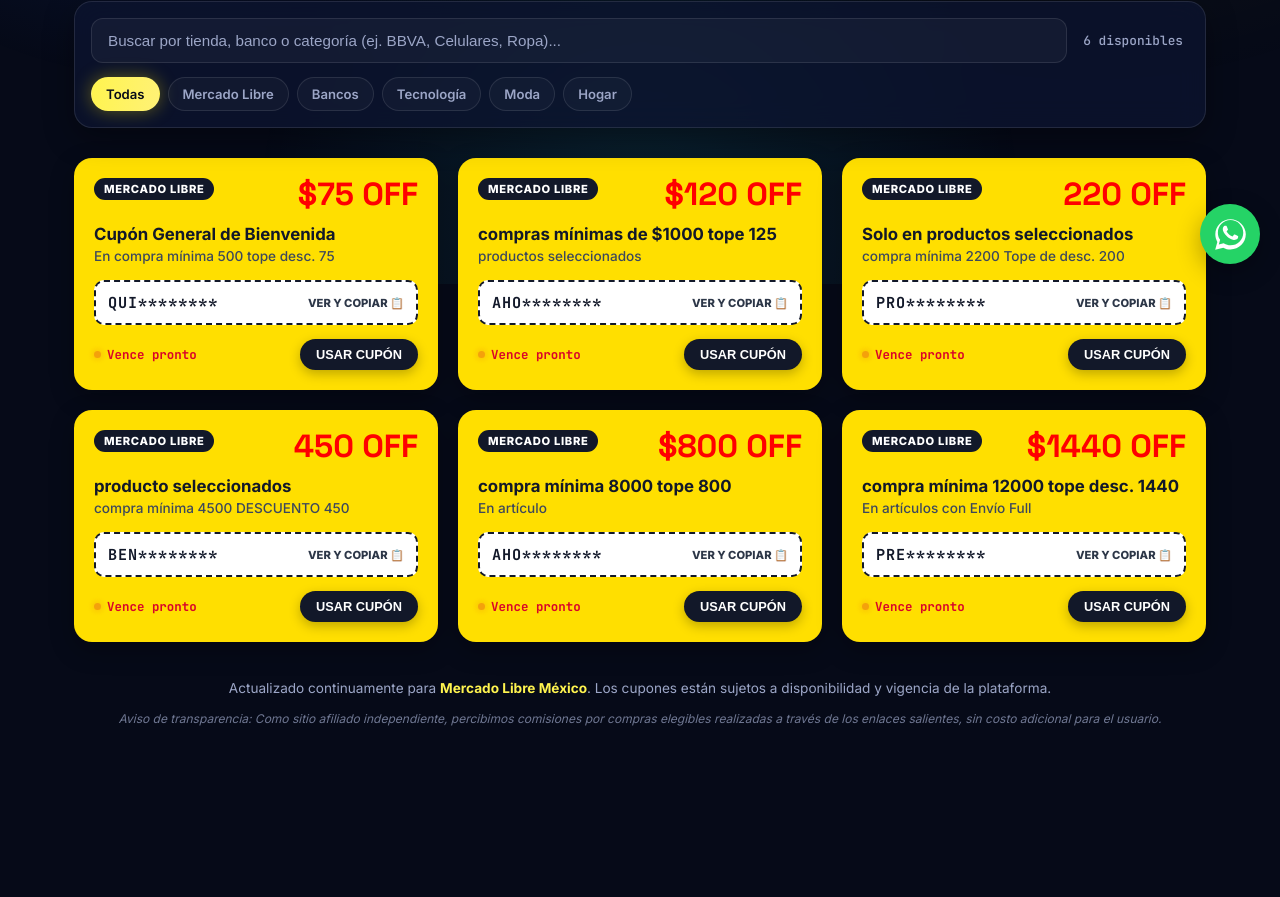
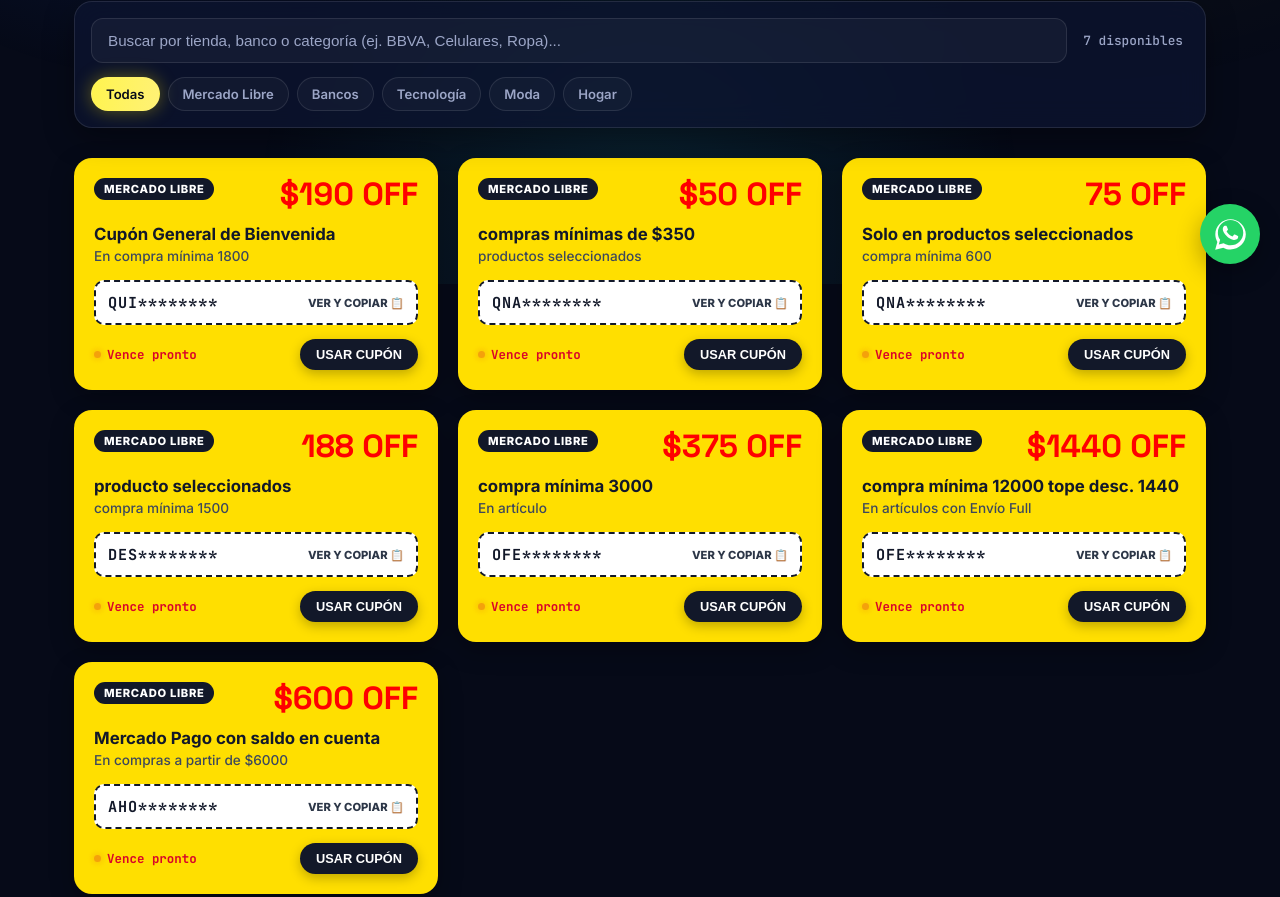
Before and after one commit to supershopperML/CUPONVIRAL4, a plain HTML site: page index.html in a window 1280 px wide. Shown: the part 516-1413 px from the top of the page. Before the commit the page ends 1344 px from the top, so only its background shows below. Drawn offline with Linux system fonts and the light colour scheme.

Commit message:
Update discount values and titles in index.html

```diff
--- a/index.html
+++ b/index.html
@@ -529,10 +529,10 @@
     id: 1,
     categoria: "mercadolibre",
     categoriaLabel: "Mercado Libre",
-    descuento: "$75 OFF",
+    descuento: "$190 OFF",
     titulo: "Cupón General de Bienvenida",
-    subtitulo: "En compra mínima 500 tope desc. 75",
-    codigo: "QUINCENAPLUS",
+    subtitulo: "En compra mínima 1800",
+    codigo: "QUINCENA",
     link: "https://meli.la/2JsYSvo",
     estado: "activo"
   },
@@ -540,44 +540,44 @@
     id: 2,
     categoria: "mercadolibre",
     categoriaLabel: "Mercado libre",
-    descuento: "$120 OFF",
-    titulo: "compras mínimas de $1000 tope 125",
+    descuento: "$50 OFF",
+    titulo: "compras mínimas de $350",
     subtitulo: "productos seleccionados",
-    codigo: "AHORROQNA",
-    link: "https://meli.la/1buVyQG",
+    codigo: "QNANOV",
+    link: "https://meli.la/2JsYSvo",
     estado: "activo"
   },
   {
     id: 3,
     categoria: "mercadolibre",
     categoriaLabel: "Mercado libre",
-    descuento: "220 OFF",
+    descuento: "75 OFF",
     titulo: "Solo en productos seleccionados",
-    subtitulo: "compra mínima 2200 Tope de desc. 200",
-    codigo: "PROMOQUINCENA",
-    link: "https://meli.la/1buVyQG",
+    subtitulo: "compra mínima 600",
+    codigo: "QNAEXTRA",
+    link: "https://meli.la/2JsYSvo",
     estado: "activo"
   },
   {
     id: 4,
     categoria: "mercadolibre",
     categoriaLabel: "Mercado libre",
-    descuento: "450 OFF",
+    descuento: "188 OFF",
     titulo: "producto seleccionados",
-    subtitulo: "compra mínima 4500 DESCUENTO 450",
-    codigo: "BENEFICIO15",
-    link: "https://meli.la/1buVyQG",
+    subtitulo: "compra mínima 1500",
+    codigo: "DESCUENTOQNA",
+    link: "https://meli.la/2JsYSvo",
     estado: "activo"
   },
   {
     id: 5,
     categoria: "mercadolibre",
     categoriaLabel: "Mercado libre",
-    descuento: "$800 OFF",
-    titulo: "compra mínima 8000 tope 800",
+    descuento: "$375 OFF",
+    titulo: "compra mínima 3000",
     subtitulo: "En artículo",
-    codigo: "AHORROINFINITO",
-    link: "https://meli.la/1buVyQG",
+    codigo: "OFERTA15",
+    link: "https://meli.la/2JsYSvo",
     estado: "activo"
   },
   {
@@ -587,20 +587,20 @@
     descuento: "$1440 OFF",
     titulo: "compra mínima 12000 tope desc. 1440",
     subtitulo: "En artículos con Envío Full",
-    codigo: "PRECIODESTACADO",
-    link: "https://meli.la/1buVyQG",
+    codigo: "OFERTASINIGUAL",
+    link: "https://meli.la/2JsYSvo",
     estado: "activo"
   },
   {
     id: 6,
     categoria: "mercadolibre",
     categoriaLabel: "Mercado libre",
-    descuento: "$900 OFF",
+    descuento: "$600 OFF",
     titulo: "Mercado Pago con saldo en cuenta",
     subtitulo: "En compras a partir de $6000",
-    codigo: "TECHWEEKEND",
-    link: "https://meli.la/1mvqUS3",
-    estado: "inactivo"
+    codigo: "AHORRO15",
+    link: "https://meli.la/2JsYSvo",
+    estado: "activo"
   }
 ];
 
```
